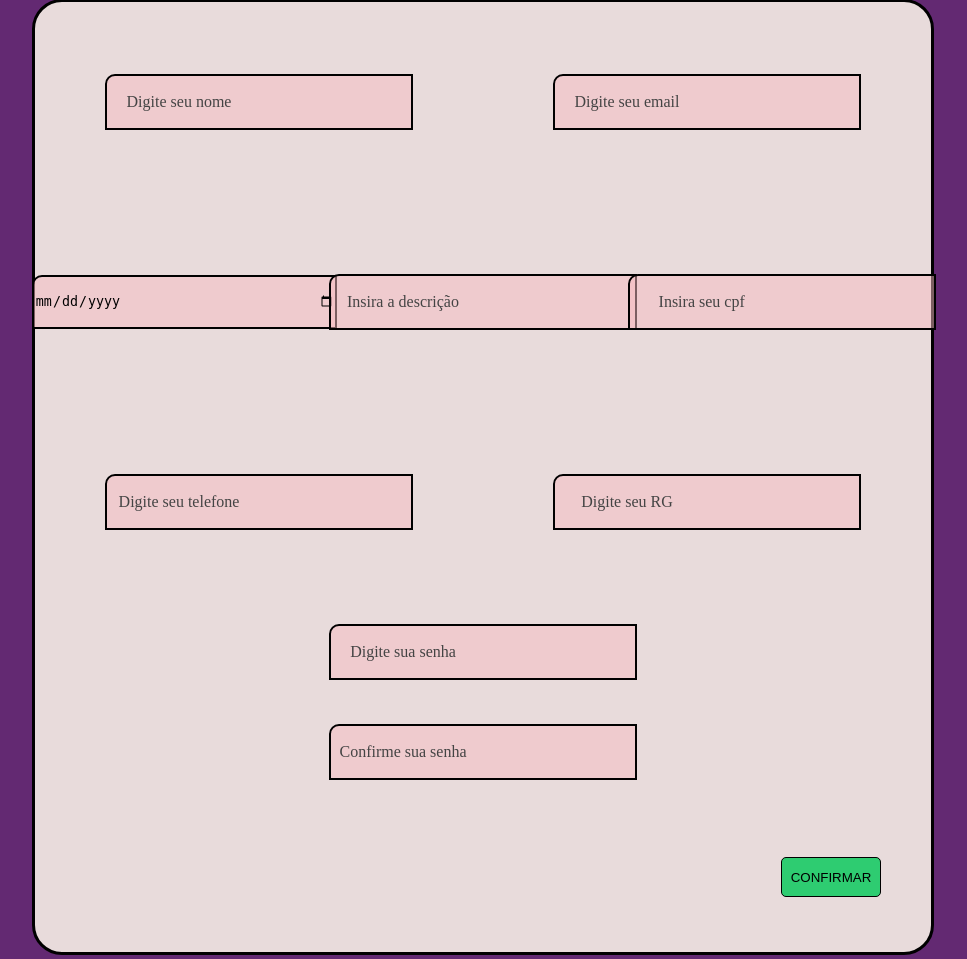
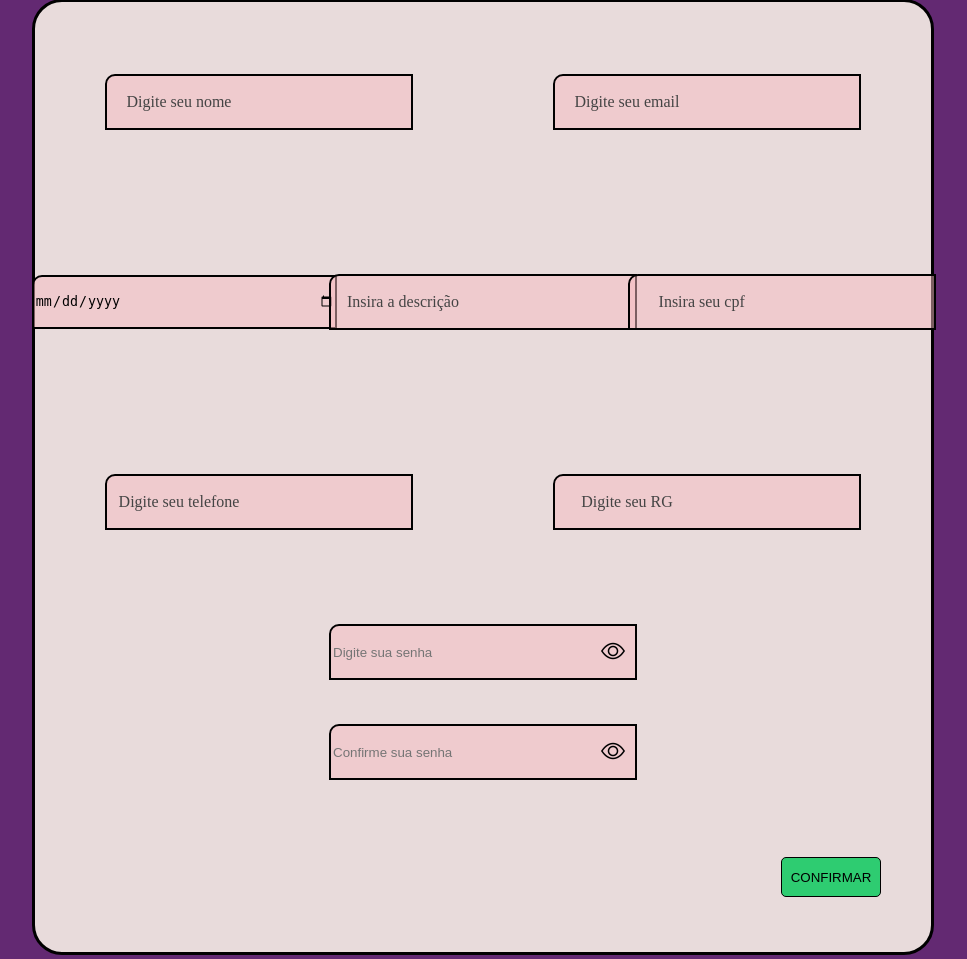
Before and after one commit to GabrielRCunha/projeto-semanaDaComputa-o, a PHP site: page / in a window 1280 px wide. Shown: the part 51-1010 px from the top of the page, without its empty margins (157-1124 px from the left). Run offline with PHP 8.4, Linux system fonts and the light colour scheme.

Commit message:
front-end tá muito bom

```diff
--- a/app/views/site/index.view.php
+++ b/app/views/site/index.view.php
@@ -5,10 +5,11 @@
     <meta name="viewport" content="width=device-width, initial-scale=1.0">
     <title>Document</title>
     <link rel="stylesheet" href="/public/css/styles.css">
+    <link rel="stylesheet" href="https://cdn.jsdelivr.net/npm/bootstrap-icons@1.13.1/font/bootstrap-icons.min.css">
 </head>
 <body>
     <div class="container">
-        <form action="" method="post" class="formulario">
+        <form action="" method="post" class="formulario" id="form">
             <div class="caixaInput">
                 <div class="containerInput">
                     <input type="text" name="name" id="" class="input" required>
@@ -43,21 +44,23 @@
                 </div>
             </div>
             <div class="caixaInputVertical">
-                <div class="containerInput vertical">
-                    <input type="password" class="input" required>
-                    <div class="labelLine">Digite sua senha</div>
+                <div class="containerVertical">
+                    <input type="password" class="inputV" id="inputSenha" placeholder="Digite sua senha" required>
+                    <i class="bi bi-eye" id="olhoSenha" onclick="mostrarSenha('olhoSenha', 'inputSenha')"></i>
                 </div>
-                <div class="containerInput vertical">
+                <div class="containerVertical">
                     <div class="containerInput vertical">
-                    <input type="password" class="input" required>
-                    <div class="labelLine">Confirme sua senha</div>
+                    <input type="password" class="inputV" id="inputConfirma" placeholder="Confirme sua senha" required>
+                    <i class="bi bi-eye" id="olhoConfirma" onclick="mostrarSenha('olhoConfirma', 'inputConfirma')"></i>
                 </div>
                 </div>
             </div>
             <div class="botaoSubmit">
-                <button type="submit"> CONFIRMAR</button>
+                <span id="erroSenha" >A SENHA E SUA CONFIRMAÇÃO DEVEM SER IGUAIS</span>
+                <button type="submit" onclick="senhaIgual('form', 'inputSenha', 'inputConfirma', 'erroSenha', event)" > CONFIRMAR</button>
             </div>
         </form>
     </div>
 </body>
+<script src="/public/js/index.js"></script>
 </html>
--- a/public/css/styles.css
+++ b/public/css/styles.css
@@ -49,9 +49,12 @@ body{
     line-height: 200px;
 }
 
-.vertical{
+.containerVertical{
+    width: 100%;
     height: 100px;
-    line-height: 100px;
+    display: flex;
+    justify-content: center;
+    align-items: center;
 }
 
 .input{
@@ -64,6 +67,14 @@ body{
     outline: none;
     line-height: 200px;
     transition: 0.1s ease;
+}
+
+.inputV{
+    width: 300px;
+    height: 50px;
+    border: 2px solid black;
+    border-top-left-radius: 10px;
+    background-color: rgba(248, 188, 194, 0.5);
 }
 
 .containerInputs{
@@ -109,3 +120,16 @@ button{
     margin-right: 50px;
     background-color: #2ECC71;
 }
+
+.bi{
+    position: absolute;
+    transform: translateX(130px);
+    font-size: 24px;
+    cursor: pointer;
+}
+
+span{
+    color: red;
+    display: none;
+    justify-self: center;
+}
```
Also changed, not shown: public/js/index.js (+33 -0 lines).
